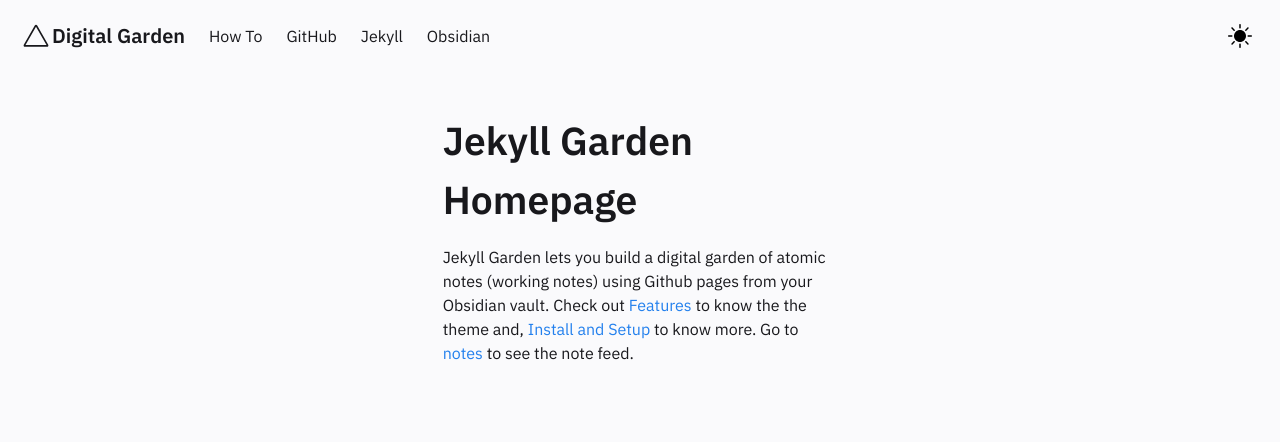
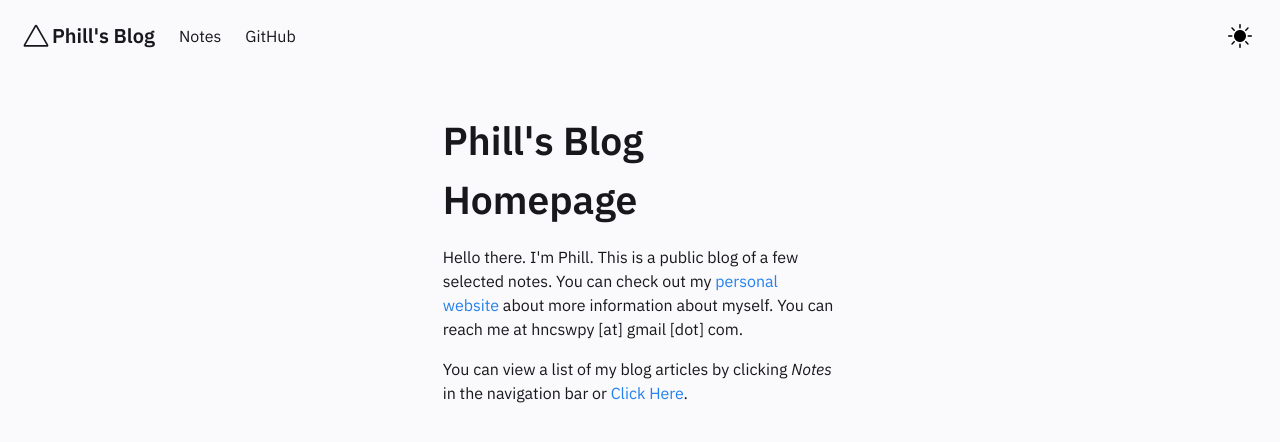
Before and after one commit to cswpy/digital-garden, a Jekyll site: the page built from pages/index.md, in a window 1280 px wide. Shown: the top 442 px of the page. Built offline with Jekyll 4.4.1, drawn with Linux system fonts in a browser that asks for light colours.

Commit message:
Updated website info & metadata

```diff
--- a/_config.yml
+++ b/_config.yml
@@ -28,7 +28,7 @@ url: "https://blog.phillipw.info" # the base hostname & protocol for your site,
 # your social media links etc
 #######################################################################
 
-heading: Digital Garden # Change this
+heading: Phill's Blog # Change this
 copyright:
   year: 2022
   msg: Pengyu Wang # This is a mandatory attribute for copyright to be displayed ; If deleting this, edit at footer layout.
--- a/_includes/FeedContent.html
+++ b/_includes/FeedContent.html
@@ -1,8 +1,6 @@
 <div class="block">
-    <h1>Welcome to the Garden!</h1>
+    <h1>Search Bar & Notes Feed</h1>
 
-    This page is the core feature of this theme, a feed of notes arranged based on the latest date. </br>
-    Check <a href="../posts/features" style="color:var(--link);">Features</a> to know how to hide notes from this feed or make this the homepage.
-
+    You can search my notes by typing in the search bar below. Notice that the feed does not contain any notes that are marked as unfeed.
 
     </div>
--- a/_includes/Header.html
+++ b/_includes/Header.html
@@ -35,7 +35,7 @@
         <svg width="32" height="32" viewBox="0 0 80 80" fill="none" xmlns="http://www.w3.org/2000/svg">
           <path fill-rule="evenodd" clip-rule="evenodd" d="M36.9477 13.7742C38.3043 11.4086 41.6957 11.4086 43.0523 13.7742L70.5226 61.6774C71.8791 64.043 70.1834 67 67.4703 67H12.5297C9.81658 67 8.12089 64.043 9.47744 61.6774L36.9477 13.7742ZM40 16.9677L13.7506 62.7419H66.2494L40 16.9677Z" fill="var(--text-main)"/>
         </svg>
-        <h4>Digital Garden</h4>
+        <h4>Phill's Blog</h4>
       </a>
       <div class="navbar-item navbar-dark-mode__mobile is-hidden-tablet" onclick="modeSwitcher()">
         <div class="buttons">
@@ -55,17 +55,11 @@
 
     <div id="navbarBasicExample" class="navbar-menu">
       <div class="navbar-start">
-        <a href="../posts/how-to"  class="navbar-item">
-          How To
+        <a href="../notes"  class="navbar-item">
+          Notes
         </a>
-        <a href="https://github.com/Jekyll-Garden/jekyll-garden.github.io" target="_blank" class="navbar-item">
+        <a href="https://github.com/cswpy" target="_blank" class="navbar-item">
           GitHub
-        </a>
-        <a href="https://jekyllrb.com/" target="_blank"  class="navbar-item">
-          Jekyll
-        </a>
-        <a href="https://obsidian.md/"  target="_blank" class="navbar-item">
-          Obsidian
         </a>
       </div>
       <div class="navbar-end is-hidden-mobile" onclick="modeSwitcher()" >
--- a/_includes/Homepage.html
+++ b/_includes/Homepage.html
@@ -1,12 +1,14 @@
 <div class="column is-4">
     <div class="block homeblock">
-    <h1>Jekyll Garden Homepage</h1>
+    <h1>Phill's Blog Homepage</h1>
 
     <p>
-        Jekyll Garden lets you build a digital garden of atomic notes (working notes) using Github pages from your Obsidian vault.
-        Check out <a href="../posts/features">Features </a> to know the the theme and, <a href="../posts/how-to"> Install and Setup </a> to know more.
-        Go to <a href="../notes"> notes </a> to see the note feed.
+        Hello there. I'm Phill. This is a public blog of a few selected notes. You can check out my <a href="https://phillip.info">personal website</a> about more information about myself.
+        You can reach me at hncswpy [at] gmail [dot] com.
     </p>
 
+    <p>
+        You can view a list of my blog articles by clicking <em>Notes</em> in the navigation bar or <a href="../notes">Click Here</a>.
+    </p>
     </div>
 </div>
--- a/_layouts/Post.html
+++ b/_layouts/Post.html
@@ -33,7 +33,7 @@
     <meta content="width=device-width, initial-scale=1" name="viewport" />
     <meta content="Digital Garden" property="og:site_name" />
     <meta
-        content="A Jekyll theme for Obsidian users to build digital garden"
+        content="Phill's Personal Blog & Digital Garden"
         property="og:description">
     <meta content="{{ site.url }}/about/" property="article:author">
     <link rel="preconnect" href="https://fonts.googleapis.com">
@@ -110,7 +110,6 @@
                                     </span>
                                 </a>
                             </div>
-                        <h1>{{page.title}}</h1>
                         {%- include Content.html -%}
                         {%- include Backlinks.html -%}
                         </div>
@@ -127,7 +126,6 @@
                     <main>
                         {%- include Content.html -%}
                         {%- include Footer.html -%}
-
                     </main>
                 </div>
             {%- endif -%}
@@ -136,7 +134,6 @@
 
             {%- if page.permalink == "/posts" -%}
                 <div class="column is-half">
-                    <h1>{{page.title}}</h1>
                     <div class="block">
                         {% for item in site.posts %}
                             <div class="block note-cards">
```
Also changed, not shown: README.md (+11 -47 lines).
